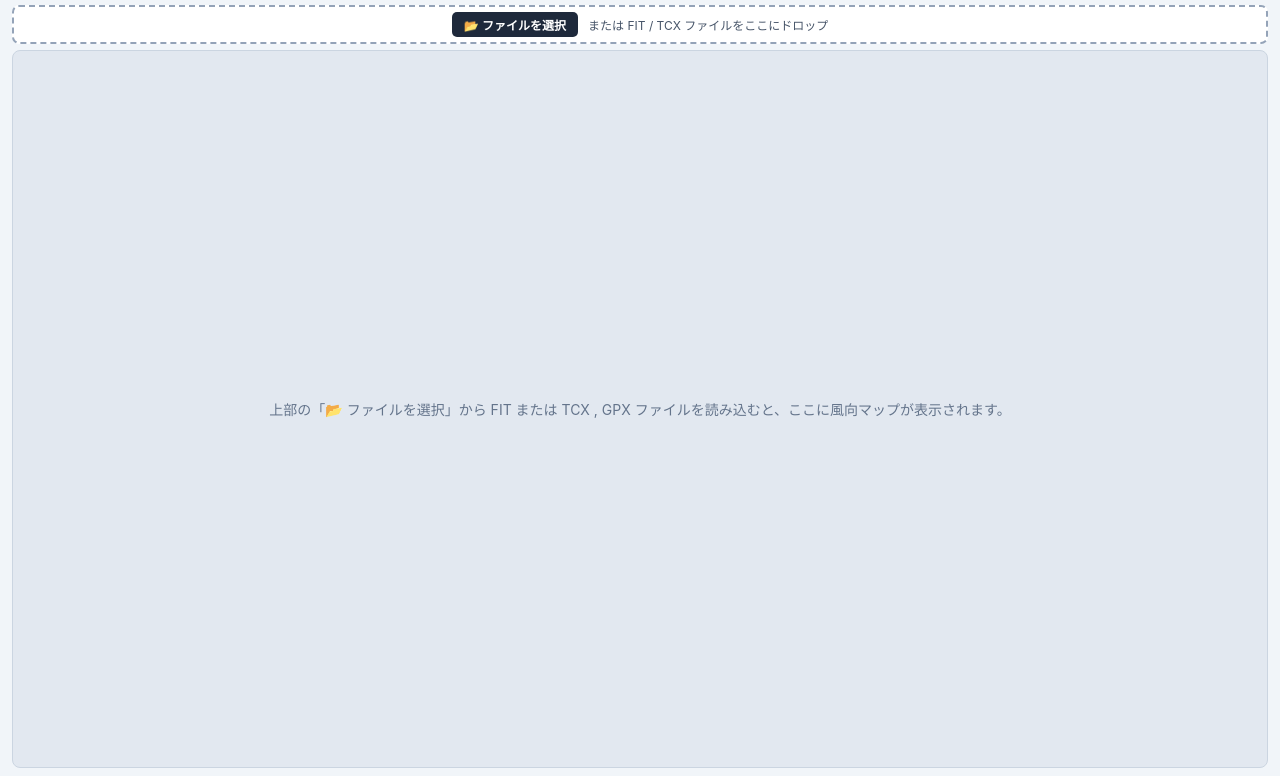
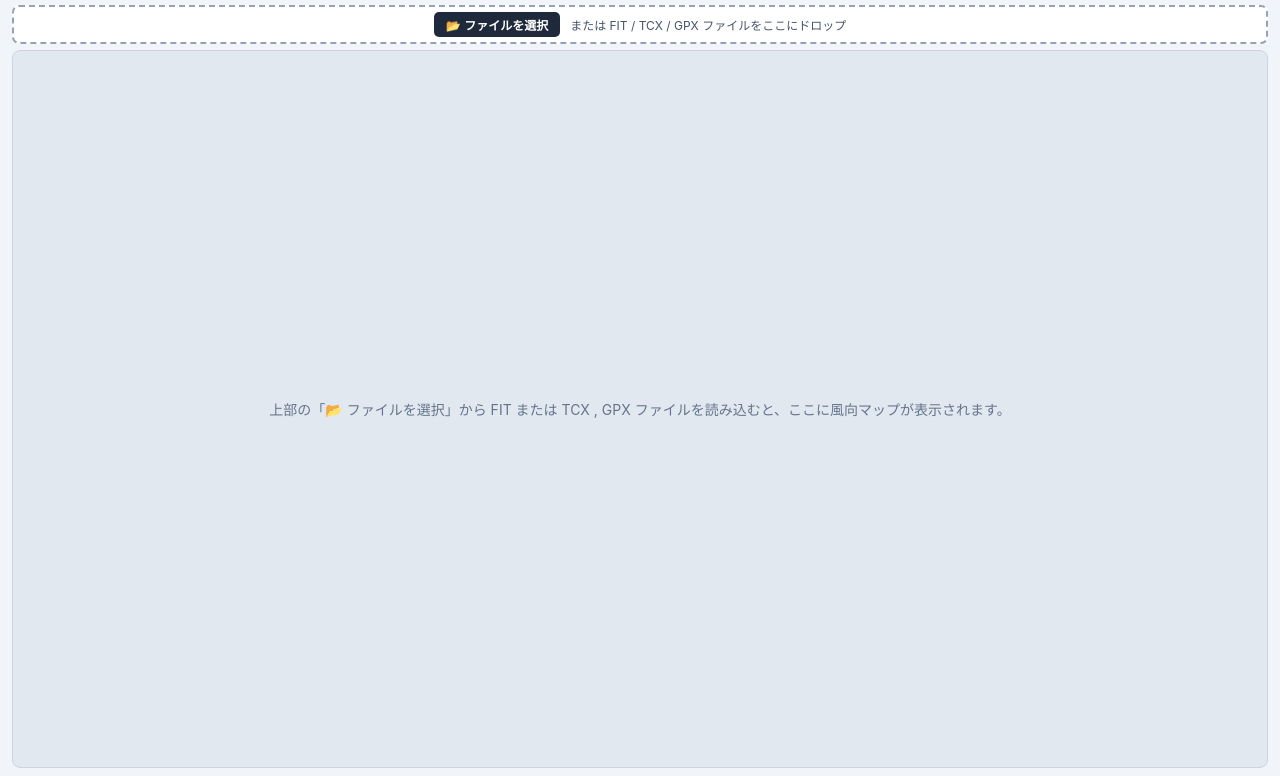
Before and after one commit to rrruser/Kazamidori, a Flask app: page / in a window 1280 px wide. Shown: the part 26-802 px from the top of the page. Run offline with Flask 3, Linux system fonts and the light colour scheme.

Commit message:
gpx index more

```diff
--- a/templates/index.html
+++ b/templates/index.html
@@ -192,8 +192,8 @@
     <div class="top-control-row">
         <div class="upload-box" id="drop-area">
             <button type="button" id="select-btn">📂 ファイルを選択</button>
-            <span class="upload-hint" id="file-label">または FIT / TCX ファイルをここにドロップ</span>
-            <input type="file" id="file-input" name="file" accept=".fit,.tcx" style="display: none;">
+            <span class="upload-hint" id="file-label">または FIT / TCX / GPX ファイルをここにドロップ</span>
+            <input type="file" id="file-input" name="file" accept=".fit,.tcx,.gpx" style="display: none;">
         </div>
         <div id="status"></div>
     </div>
```
